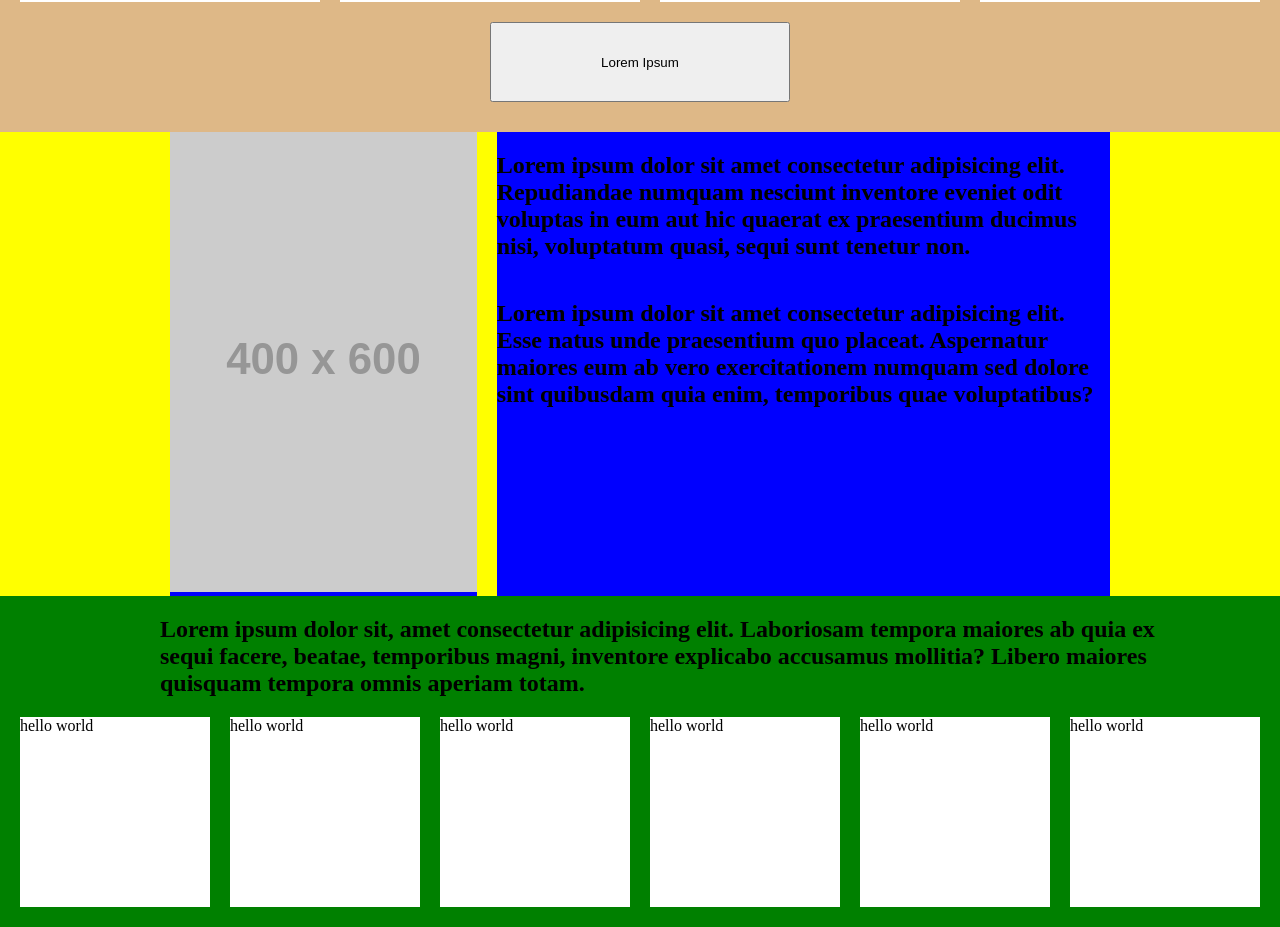
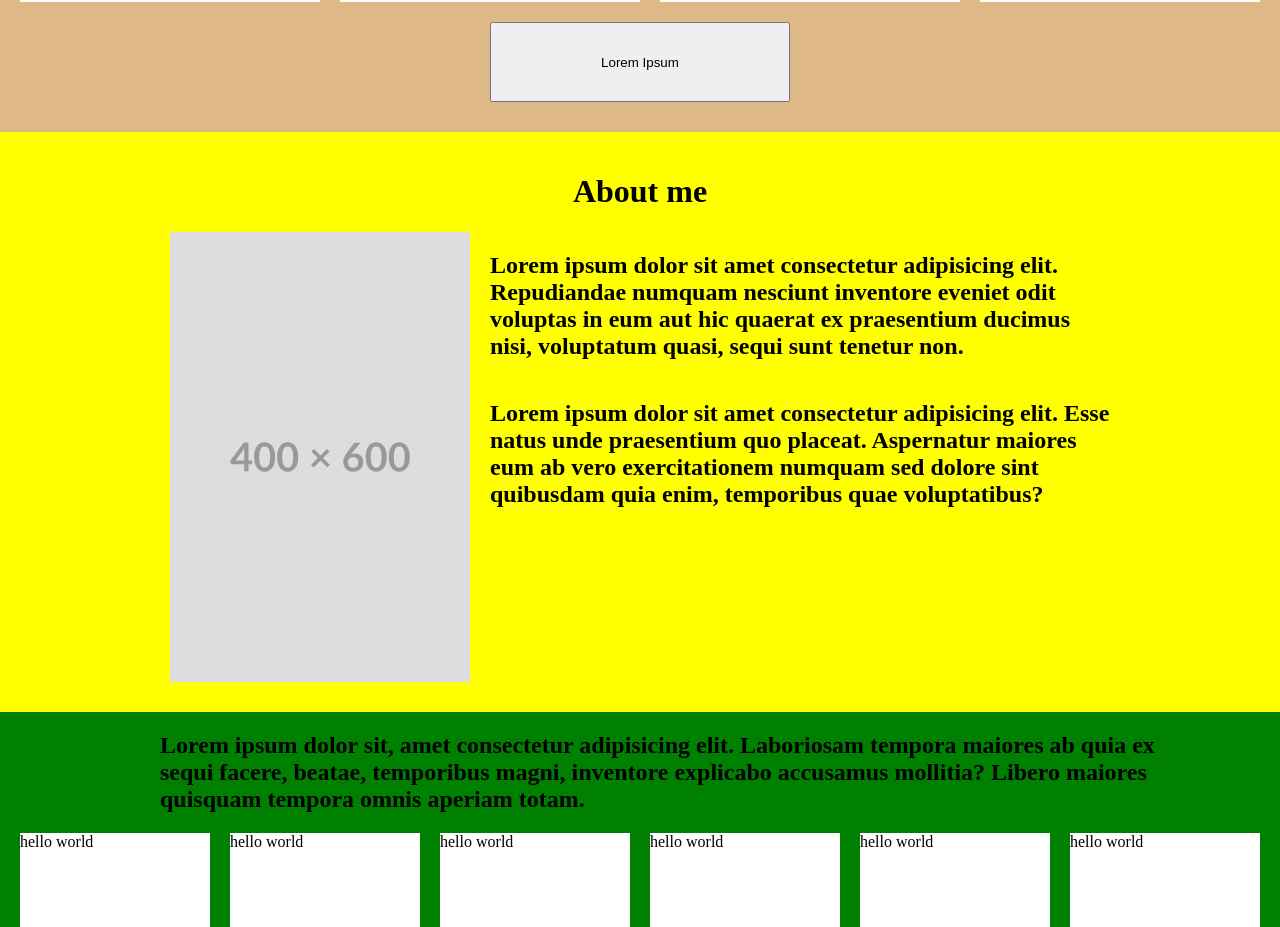
Before and after one commit to MrAngalo/Portfolio-Website, an Angular app: page /home in a window 1280 px wide. Shown: the part 1780-2707 px from the top of the page. Built offline with nearby package versions, Linux system fonts and the light colour scheme.

Commit message:
finished styling about section

```diff
--- a/src/app/homepage/homepage.component.html
+++ b/src/app/homepage/homepage.component.html
@@ -57,9 +57,12 @@
     </div>
 </div>
 <div class="content-wrapper about">
-    <div class="content">
+    <div class="title">
+        <h1>About me</h1>
+    </div>
+    <div class="container">
         <div class="image">
-            <img src="https://placehold.co/400x600" />
+            <img src="/assets/400x600.svg" />
         </div>
         <div class="description">
             <h2>
--- a/src/app/homepage/homepage.component.scss
+++ b/src/app/homepage/homepage.component.scss
@@ -80,28 +80,36 @@
 
 .about {
     background: yellow;
+    padding-top: 20px;
+    padding-bottom: 30px;
 
-    .content {
+    > .title {
+        > h1 {
+            text-align: center;
+        }
+    }
+
+    > .container {
         display: flex;
         gap: 20px;
         flex-wrap: wrap;
         justify-content: center;
 
-        > * {
-            background: blue;
+        > .image {
+            min-width: 225px;
+            max-width: 300px;
             flex: 1;
-        }
 
-        > .image {
-            min-width: min(255px, 100%);
-            max-width: $content-min-width - 2 * $content-padding;
+            display: flex; // Centers image
+
             > img {
                 width: 100%;
+                max-height: 100%;
             }
         }
 
         > .description {
-            min-width: min(520px, 100%);
+            min-width: min(300px, 100%);
             flex: 2;
         }
     }
```
Also changed, not shown: src/assets/400x600.svg (added).
